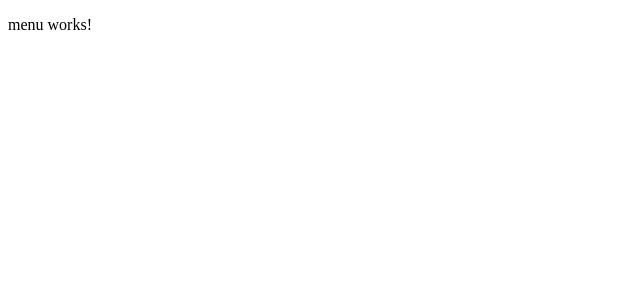
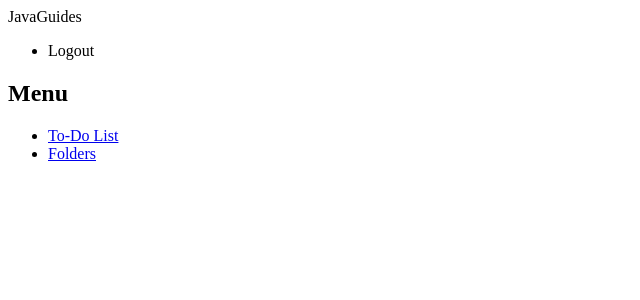
Before and after one commit to Miguel-Alejandro-Castillo/Ensolvers-Frontend, an Angular app: page /menu in a window 1280 px wide. Shown: the top 300 px of the page, without its empty margins (0-640 px from the left). Built offline with nearby package versions, Linux system fonts and the light colour scheme; sample sign-in values are in the browser's storage.

Commit message:
Logout and Guards

```diff
--- a/src/app/app-routing.module.ts
+++ b/src/app/app-routing.module.ts
@@ -1,38 +1,46 @@
 import { NgModule } from '@angular/core';
-import { Routes, RouterModule } from '@angular/router';
+import { Routes, RouterModule, PreloadAllModules } from '@angular/router';
 import { LoginComponent } from './components/auth/login/login.component';
 import { GetFolderComponent } from './components/tasks/folders/get-folder/get-folder.component';
 import { ListFoldersComponent } from './components/tasks/folders/list-folders/list-folders.component';
 import { EditItemComponent } from './components/tasks/items/edit-item/edit-item.component';
 import { ListItemsComponent } from './components/tasks/items/list-items/list-items.component';
 import { MenuComponent } from './components/templates/menu/menu.component';
+import { PrivatePageGuard } from './guards/private-page.guard';
+import { PublicPageGuard } from './guards/public-page.guard';
 
 const routes: Routes = [
   { path: 'login',
-    component: LoginComponent
+    component: LoginComponent,
+    canActivate: [PublicPageGuard]
   },
   { path: 'menu',
-    component: MenuComponent
+    component: MenuComponent,
+    canActivate: [PrivatePageGuard]
   },
   { path: 'list-items',
-    component: ListItemsComponent
+    component: ListItemsComponent,
+    canActivate: [PrivatePageGuard]
   },
   {
     path: 'items/edit/:id',
-    component: EditItemComponent
+    component: EditItemComponent,
+    canActivate: [PrivatePageGuard]
   },
   { path: 'list-folders',
-    component: ListFoldersComponent
+    component: ListFoldersComponent,
+    canActivate: [PrivatePageGuard]
   },
   {
     path: 'folders/get/:id',
-    component: GetFolderComponent
+    component: GetFolderComponent,
+    canActivate: [PrivatePageGuard]
   },
-  { path: '', redirectTo: '/list-items', pathMatch: 'full' }
+  { path: '', redirectTo: '/login', pathMatch: 'full' }
 ];
 
 @NgModule({
-  imports: [RouterModule.forRoot(routes)],
+  imports: [RouterModule.forRoot(routes, { preloadingStrategy: PreloadAllModules})],
   exports: [RouterModule]
 })
 export class AppRoutingModule { }
--- a/src/app/app.component.html
+++ b/src/app/app.component.html
@@ -1 +1,2 @@
+<app-header></app-header>
 <router-outlet></router-outlet>
--- /dev/null
+++ b/src/app/components/templates/header/header.component.html
@@ -0,0 +1,10 @@
+<header>
+    <nav class="navbar navbar-expand-md navbar-dark bg-dark">
+        <div><a class="navbar-brand">JavaGuides</a></div>
+        <ul class="navbar-nav navbar-collapse justify-content-end">
+            <li>
+                <a *ngIf="authService.isUserLoggedIn()" class="nav-link" (click)=logout()>Logout</a>
+            </li>
+        </ul>
+    </nav>
+  </header>
--- /dev/null
+++ b/src/app/components/templates/header/header.component.ts
@@ -0,0 +1,23 @@
+import { Component, OnInit } from '@angular/core';
+import { Router } from '@angular/router';
+import { AuthService } from 'src/app/services/auth.service';
+
+@Component({
+  selector: 'app-header',
+  templateUrl: './header.component.html',
+  styleUrls: ['./header.component.css']
+})
+export class HeaderComponent implements OnInit {
+
+  public isLoggedIn: boolean;
+
+  constructor(public authService: AuthService, private router: Router) { }
+
+  ngOnInit() {
+  }
+
+  logout() {
+    this.authService.logout();
+    this.router.navigate(['/login']);
+  }
+}
--- a/src/app/components/templates/menu/menu.component.html
+++ b/src/app/components/templates/menu/menu.component.html
@@ -1 +1,9 @@
-<p>menu works!</p>
+<h2>Menu</h2>
+<ul class="">
+  <li>
+    <span class=""><a routerLink="/list-items">To-Do List</a></span>
+  </li>
+  <li>
+    <span class=""><a routerLink="/list-folders">Folders</a></span>
+  </li>
+</ul>
--- /dev/null
+++ b/src/app/guards/private-page.guard.ts
@@ -0,0 +1,23 @@
+import { Injectable } from '@angular/core';
+import { CanActivate, ActivatedRouteSnapshot, RouterStateSnapshot, UrlTree, Router } from '@angular/router';
+import { Observable } from 'rxjs';
+import { AuthService } from '../services/auth.service';
+
+@Injectable({
+  providedIn: 'root'
+})
+export class PrivatePageGuard implements CanActivate {
+
+  constructor(private authService: AuthService, private router: Router){
+  }
+
+  canActivate(
+    route: ActivatedRouteSnapshot,
+    state: RouterStateSnapshot): Observable<boolean | UrlTree> | Promise<boolean | UrlTree> | boolean | UrlTree {
+      if (!this.authService.isUserLoggedIn()) {
+        this.router.navigate(['/login']);
+      }
+      return this.authService.isUserLoggedIn();
+  }
+
+}
--- /dev/null
+++ b/src/app/guards/public-page.guard.ts
@@ -0,0 +1,23 @@
+import { Injectable } from '@angular/core';
+import { CanActivate, ActivatedRouteSnapshot, RouterStateSnapshot, UrlTree, Router } from '@angular/router';
+import { Observable } from 'rxjs';
+import { AuthService } from '../services/auth.service';
+
+@Injectable({
+  providedIn: 'root'
+})
+export class PublicPageGuard implements CanActivate {
+
+  constructor(private authService: AuthService, private router: Router){
+  }
+
+  canActivate(
+    route: ActivatedRouteSnapshot,
+    state: RouterStateSnapshot): Observable<boolean | UrlTree> | Promise<boolean | UrlTree> | boolean | UrlTree {
+      if (this.authService.isUserLoggedIn()) {
+        this.router.navigate(['/menu']);
+      }
+      return !this.authService.isUserLoggedIn();
+  }
+
+}
--- a/src/app/services/auth.service.ts
+++ b/src/app/services/auth.service.ts
@@ -13,6 +13,8 @@ export class AuthService {
 
   public userLoggedIn: User;
 
+  public isUserLoggedIn$: BehaviorSubject<boolean> = new BehaviorSubject<boolean>(false);
+
   constructor(private http: HttpClient) { }
 
   public login(username: string, password: string): Observable<any>{
@@ -23,6 +25,7 @@ export class AuthService {
       this.userLoggedIn = new User();
       this.userLoggedIn.id = response.body.id;
       this.userLoggedIn.username = response.body.username;
+      this.isUserLoggedIn$.next(true);
       return this.userLoggedIn;
      }));
   }
@@ -31,11 +34,12 @@ export class AuthService {
     localStorage.removeItem("username");
     localStorage.removeItem("jwt");
     this.userLoggedIn = null;
+    this.isUserLoggedIn$.next(false);
   }
 
-  public isUserLoggedIn(){
+  public isUserLoggedIn() : boolean{
     const username = localStorage.getItem("username");
-    return username;
+    return username !== null;
   }
 
   public JwtToken(): string {
```
Also changed, not shown: src/app/app.module.ts (+9 -2 lines), src/app/components/auth/login/login.component.ts (+9 -0 lines), src/app/components/templates/header/header.component.css (added).
